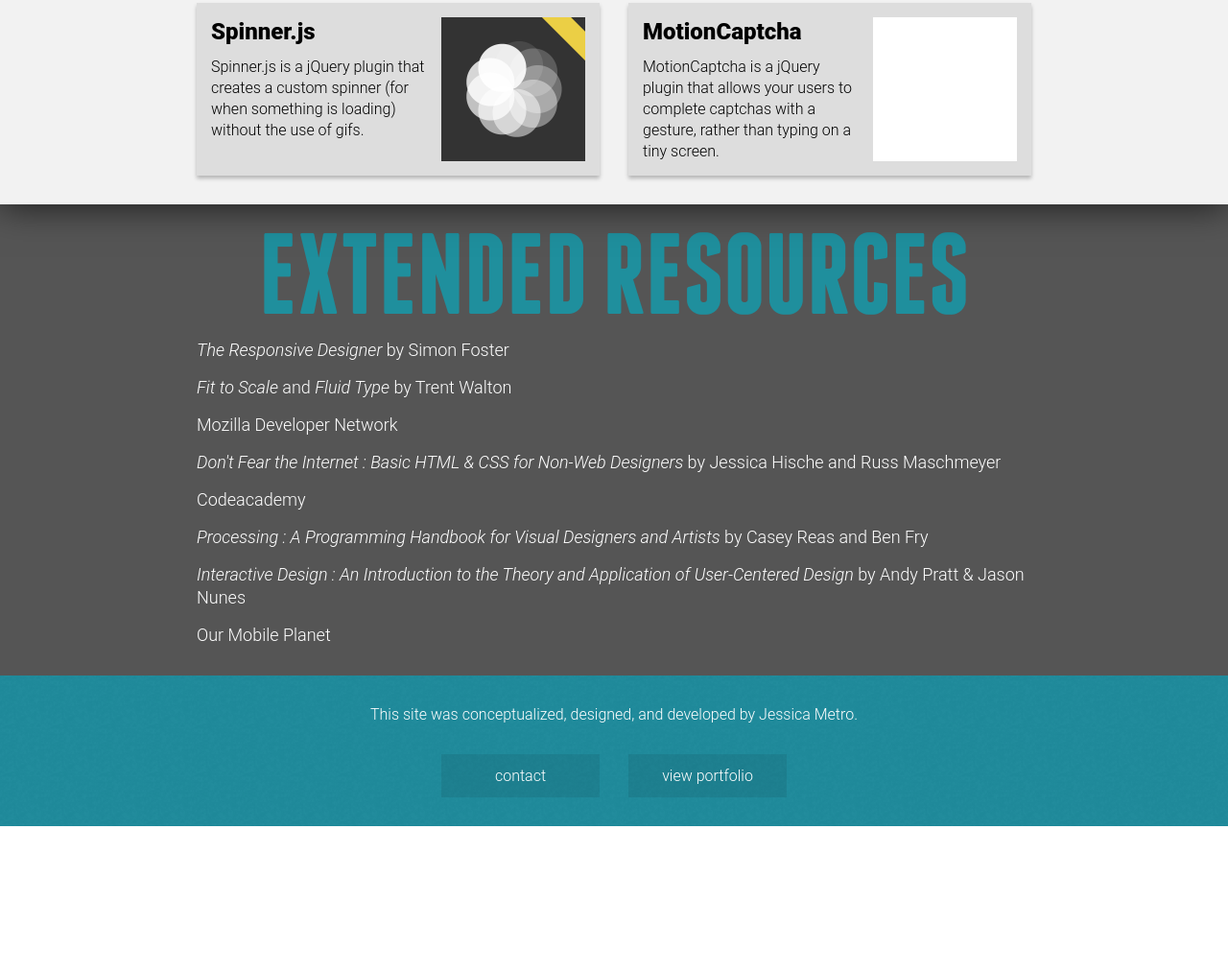
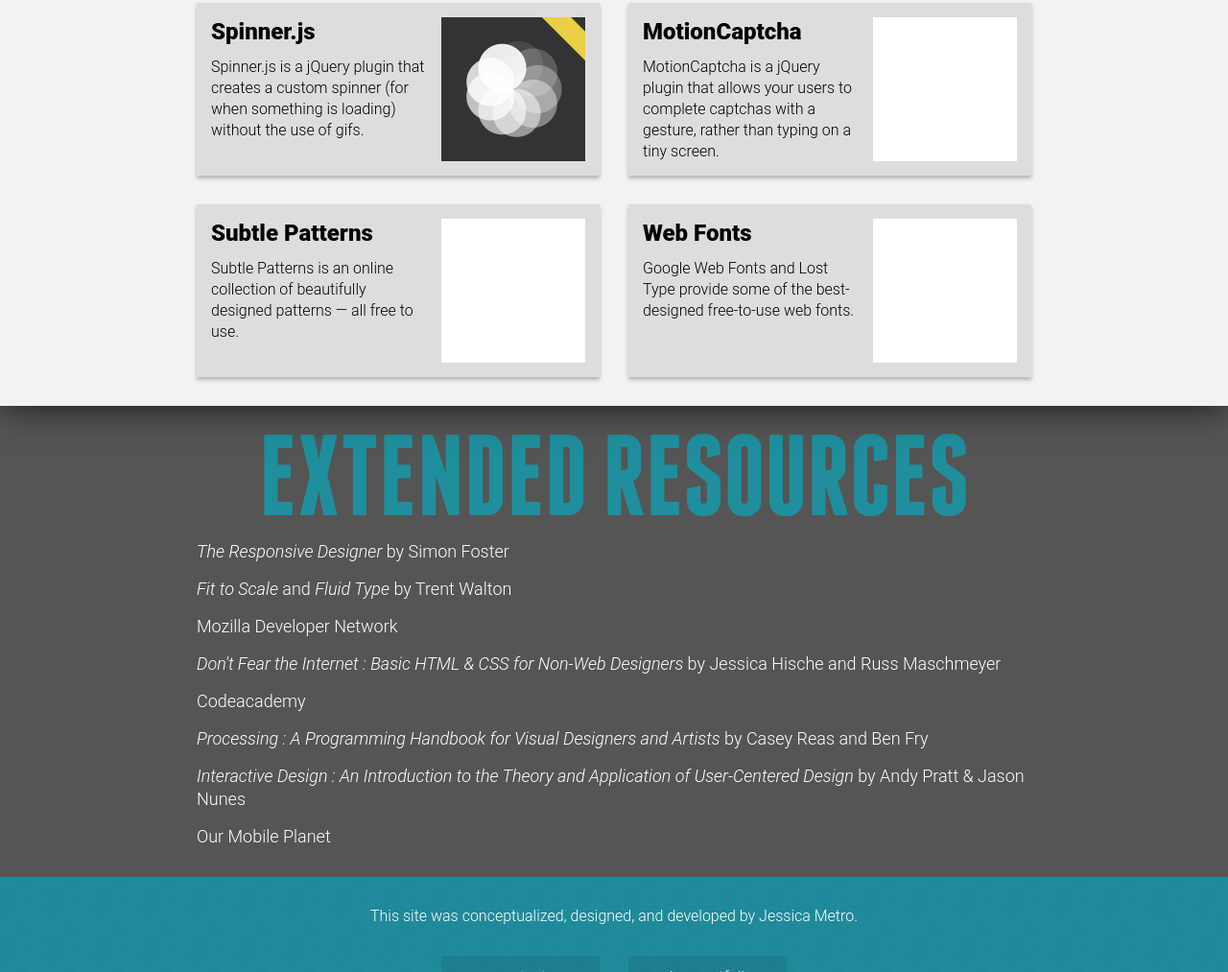
Before and after one commit to jessicametro/Self-Initiated-Website, a plain HTML site: page index.html in a window 1280 px wide. Shown: the part 1354-2367 px from the top of the page at 96% size. Before the commit the page ends 2215 px from the top, so only its background shows below. Drawn offline with nearby package versions, Linux system fonts and the light colour scheme; a web font is replaced by a local one.

Commit message:
typeface credits + new tiles (patterns & webfonts)

```diff
--- a/css/styles.css
+++ b/css/styles.css
@@ -51,6 +51,7 @@ table {
 
 
 @font-face {
+	/* designed by Derek Weathersbee <www.derekweathersbee.com> // found at Lost Type <http://www.losttype.com/font/?name=franchise> */
     font-family: 'franchiseregular';
     src: url('../fonts/Franchise-Bold/franchise-bold-webfont.eot');
     src: url('../fonts/Franchise-Bold/franchise-bold-webfont.eot?#iefix') format('embedded-opentype'),
@@ -59,10 +60,10 @@ table {
          url('../fonts/Franchise-Bold/franchise-bold-webfont.svg#franchiseregular') format('svg');
     font-weight: normal;
     font-style: normal;
-
 }
 
 @font-face {
+	/* designed by Christian Robertson <http://betatype.com/> // found at Google Web Fonts <http://www.google.com/webfonts> */
     font-family: 'Roboto';
     src: url('Roboto-Light-webfont.eot');
     src: url('Roboto-Light-webfont.eot?#iefix') format('embedded-opentype'),
@@ -74,6 +75,7 @@ table {
 }
 
 @font-face {
+	/* designed by Christian Robertson <http://betatype.com/> // found at Google Web Fonts <http://www.google.com/webfonts> */
     font-family: 'Roboto';
     src: url('Roboto-LightItalic-webfont.eot');
     src: url('Roboto-LightItalic-webfont.eot?#iefix') format('embedded-opentype'),
--- a/index.html
+++ b/index.html
@@ -117,6 +117,26 @@
 							</div>
 						</div>
 
+						<div id="patterns" class="tile">
+							<div id="tileTextContainer">
+								<h4>Subtle Patterns</h4>
+								<p>Subtle Patterns is an online collection of beautifully designed patterns — all free to use. </p>
+							</div>
+							<div class="imageContainer">
+								<img class="tileImg" src="images/tiles/blank.png" alt="preview of the motion captcha" width="150" height="150"/>
+							</div>
+						</div>
+
+						<div id="webFonts" class="tile">
+							<div id="tileTextContainer">
+								<h4>Web Fonts</h4>
+								<p>Google Web Fonts and Lost Type provide some of the best-designed free-to-use web fonts. </p>
+							</div>
+							<div class="imageContainer">
+								<img class="tileImg" src="images/tiles/blank.png" alt="preview of the motion captcha" width="150" height="150"/>
+							</div>
+						</div>
+
 						<div class="clear"></div>
 
 					</div>
```
